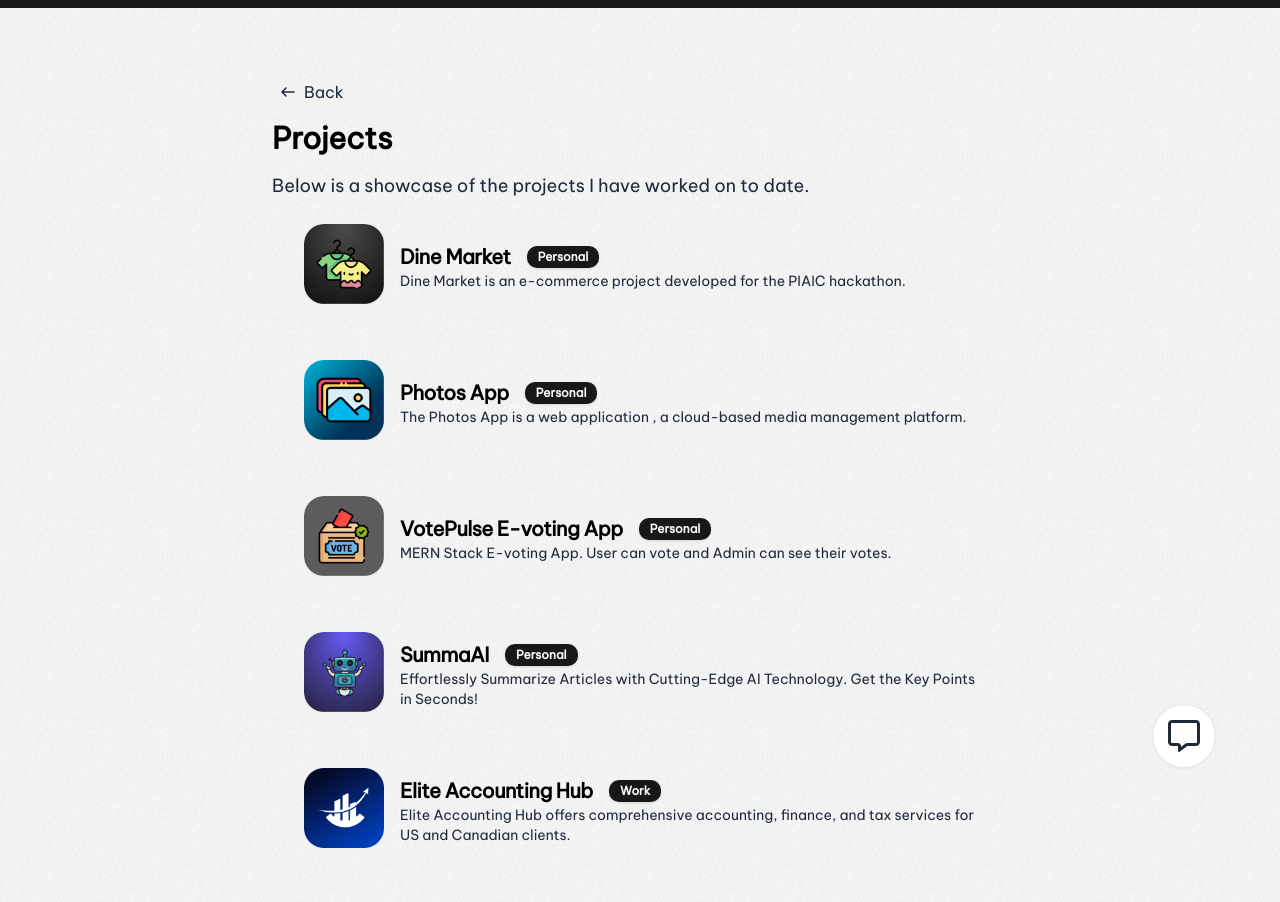
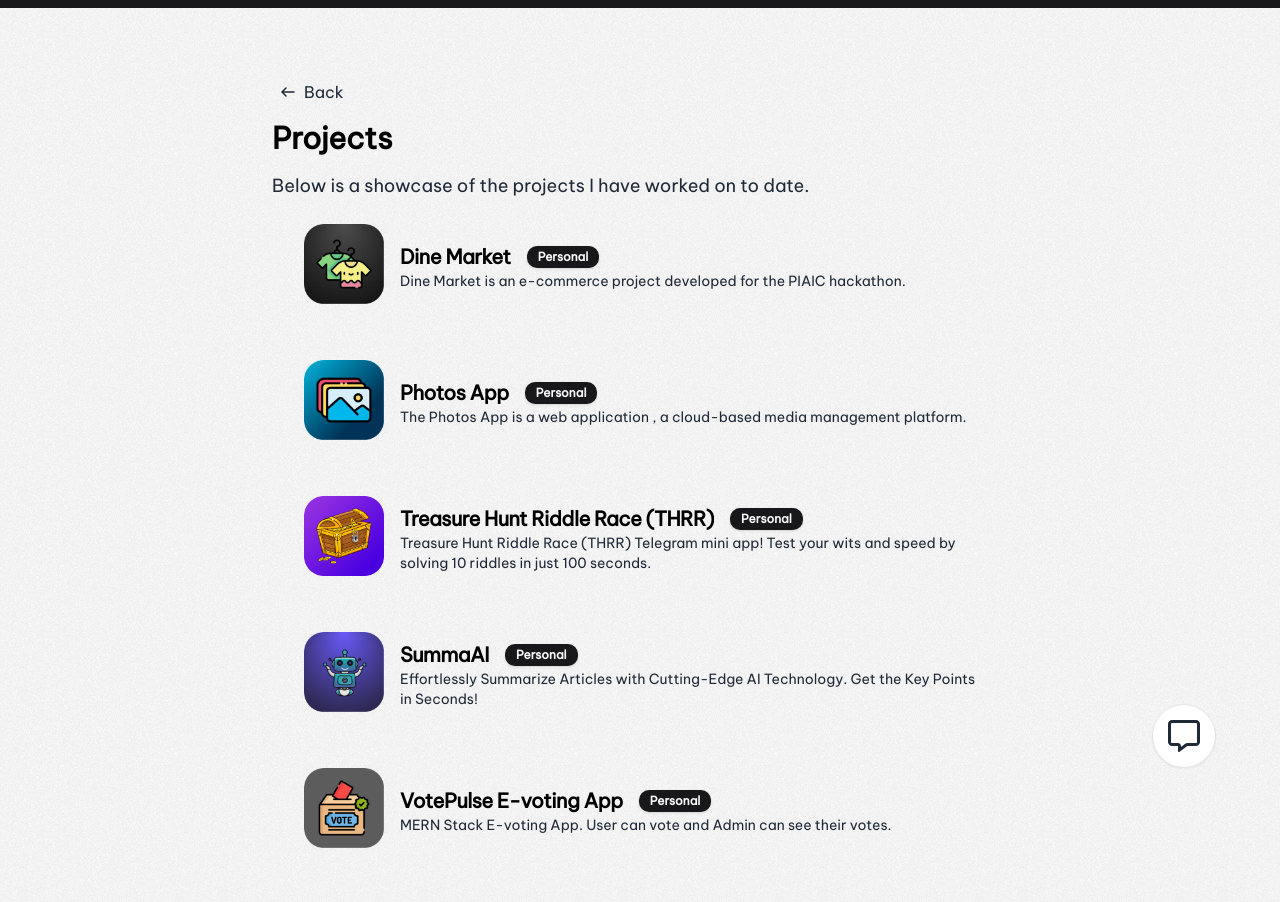
Before and after one commit to MasabBinZia/My-Portfolio-Web, a Next.js app: page /projects in a window 1280 px wide. Shown: the top 902 px of the page. Built offline with nearby package versions, Linux system fonts and the light colour scheme.

Commit message:
thrr project added

```diff
--- a/src/components/project-card.tsx
+++ b/src/components/project-card.tsx
@@ -44,7 +44,7 @@
 
           <div className="w-full">
             <div className="flex gap-4 items-center">
-              <CardTitle className="text-xl font-bold">{title}</CardTitle>
+              <CardTitle className="text-xl font-bold line-clamp-1">{title}</CardTitle>
               {cardType === "normal" ? (
                 <Badge className="mr-20">
                   {isPersonalProject ? "Personal" : "Work"}
@@ -53,34 +53,8 @@
                 <></>
               )}
             </div>
-            <CardDescription className="text-gray-800 dark:text-gray-400 flex justify-between items-center">
-
+            <CardDescription className="text-gray-800 dark:text-gray-400 flex justify-between items-center line-clamp-2">
                 {desc}
-
-
-              {/* <div className="flex items-center justify-end gap-2">
-                <LinkPreview
-                  url={projLink}
-                  className={cn(
-                    buttonVariants({ variant: "link", size: "icon" })
-                  )}
-                >
-                  <LinkIcon className="h-6 w-6" />
-                </LinkPreview>
-                {githubLink ? (
-                  <Link
-                    href={githubLink}
-                    target="_blank"
-                    className={cn(
-                      buttonVariants({ variant: "link", size: "icon" })
-                    )}
-                  >
-                    <GitHubLogoIcon className="h-6 w-6 hover:text-white" />
-                  </Link>
-                ) : (
-                  <></>
-                )}
-              </div> */}
             </CardDescription>
           </div>
         </CardHeader>
--- a/src/data/config.tsx
+++ b/src/data/config.tsx
@@ -18,6 +18,7 @@
   SiClerk,
   SiSanity,
   SiContentful,
+  SiThirdweb,
 } from "react-icons/si";
 import {
   TbBrandNextjs,
@@ -31,7 +32,6 @@
 import { FaHardHat } from "react-icons/fa";
 import { MdEmail } from "react-icons/md";
 import { GiSpring } from "react-icons/gi";
-
 
 import {
   Code,
@@ -53,6 +53,7 @@
 import summaai from "../../public/projects/summaai.jpg";
 import EAH from "../../public/projects/eliteacc.jpg";
 import trumed from "../../public/projects/trumed.jpg";
+import thrr from "../../public/projects/thrr.jpg";
 
 export const projects = {
   title: "Projects",
@@ -64,12 +65,11 @@
       image: dinemarket,
       isPersonalProject: true,
 
-
       description:
         "Dine Market is an e-commerce project developed for the PIAIC hackathon.",
       link: "https://dine-market-ecommerce-web.vercel.app",
       github: "https://github.com/MasabBinZia/DineMarket-Ecommerce-web ",
-      icon:"/icons/dinemarket.png" ,
+      icon: "/icons/dinemarket.png",
       stack: [
         { key: "typescript", element: <SiTypescript className="h-8 w-8" /> },
         { key: "nextjs", element: <TbBrandNextjs className="h-8 w-8" /> },
@@ -114,7 +114,7 @@
         "The Photos App is a web application , a cloud-based media management platform.",
       link: "https://photo-album-cloudinary.vercel.app",
       github: "https://github.com/MasabBinZia/Photo-Album-Cloudinary",
-      icon:"/icons/photoapp.png" ,
+      icon: "/icons/photoapp.png",
       stack: [
         { key: "nextjs", element: <TbBrandNextjs className="h-8 w-8" /> },
         { key: "react", element: <SiReact className="h-8 w-8" /> },
@@ -142,6 +142,49 @@
       ],
     },
     {
+      title: "Treasure Hunt Riddle Race (THRR)",
+      slug: "thrr",
+      image: thrr,
+      isPersonalProject: true,
+
+      description:
+        "Treasure Hunt Riddle Race (THRR) Telegram mini app! Test your wits and speed by solving 10 riddles in just 100 seconds.",
+      link: "t.me/thrr_game_bot/Thrr",
+      github: "https://github.com/MasabBinZia/THRR-telegram-game.git",
+      icon: "/icons/thrr.png",
+      stack: [
+        { key: "react", element: <SiReact className="h-8 w-8" /> },
+        {key: "thirdweb", element: <SiThirdweb className="h-8 w-8" /> },
+        { key: "vite", element: <SiVite className="h-8 w-8" /> },
+        { key: "typescript", element: <SiTypescript className="h-8 w-8" /> },
+        { key: "framermotion", element: <TbBrandFramerMotion className="h-8 w-8" /> },
+        { key: "tailwindcss", element: <SiTailwindcss className="h-8 w-8" /> },
+        { key: "shadcn ui", element: <SiShadcnui className="h-8 w-8" /> },
+      ],
+      caseStudy:
+        "Treasure Hunt Riddle Race (THRR) is a fast-paced Telegram mini-app where users test their problem-solving speed by tackling 10 challenging riddles in under 100 seconds. Correctly answering all riddles earns players 10 tokens, automatically transferred to their wallets. The app features a responsive, intuitive design with real-time feedback, ensuring an engaging and immersive experience.",
+      challenges: [
+        {
+          desc: "Integrating real-time feedback within a 100-second timer without lag or delay.",
+        },
+        {
+          desc: "Implementing secure, real-time token transactions using ThirdWeb for Web3 compatibility.",
+        },
+        {
+          desc: "Achieving seamless UI responsiveness and animations across different devices and screen sizes.",
+        },
+      ],
+      learnings: [
+        {
+          desc: "Enhanced understanding of Web3 authentication and token transfer mechanics with ThirdWeb.",
+        },
+        {
+          desc: "Improved skills in building responsive, user-friendly interfaces with ShadcnUI and Tailwind CSS.",
+        },
+        {
+          desc: "Gained experience in optimizing real-time interactions and animations using Framer Motion and Bun for high-performance applications.",
+        },
+        {
           title: "VotePulse E-voting App",
           slug: "votepulse",
           image: votepulse,
@@ -151,20 +194,26 @@
             "MERN Stack E-voting App. User can vote and Admin can see their votes.",
           link: "https://github.com/MasabBinZia/e-voting-app",
           github: "https://github.com/MasabBinZia/e-voting-app",
-      icon:"/icons/votepulse.png" ,
+          icon: "/icons/votepulse.png",
           stack: [
             { key: "mongodb", element: <DiMongodb className="h-8 w-8" /> },
             { key: "expressjs", element: <SiExpress className="h-8 w-8" /> },
             { key: "react", element: <SiReact className="h-8 w-8" /> },
             { key: "nodejs", element: <IoLogoNodejs className="h-8 w-8" /> },
-        { key: "typescript", element: <SiTypescript className="h-8 w-8" /> },
+            {
+              key: "typescript",
+              element: <SiTypescript className="h-8 w-8" />,
+            },
             {
               key: "tanstack query",
               element: <SiReactquery className="h-8 w-8" />,
             },
             { key: "axios", element: <SiAxios className="h-8 w-8" /> },
             { key: "shadcn ui", element: <SiShadcnui className="h-8 w-8" /> },
-        { key: "tailwindcss", element: <SiTailwindcss className="h-8 w-8" /> },
+            {
+              key: "tailwindcss",
+              element: <SiTailwindcss className="h-8 w-8" />,
+            },
           ],
           caseStudy:
             "The VotePulse E-voting App is a MERN stack application allowing users to vote and admins to view results. Featuring JWT token authentication and role-based authorization, the app ensures secure and streamlined voting. The modern UI/UX, crafted using Shadcn UI, provides an intuitive and engaging experience. For Data Fetching I used Tanstack Query and posting data through axios.",
@@ -177,10 +226,14 @@
             { desc: "Creating a modern and responsive UI/UX with Shadcn UI." },
           ],
           learnings: [
-        { desc: "Enhanced understanding of JWT token-based authentication." },
+            {
+              desc: "Enhanced understanding of JWT token-based authentication.",
+            },
             { desc: "Improved skills in role-based access control." },
             {
               desc: "Developed proficiency in designing modern UI/UX with Shadcn UI.",
+            },
+          ],
         },
       ],
     },
@@ -194,7 +247,7 @@
         "Effortlessly Summarize Articles with Cutting-Edge AI Technology. Get the Key Points in Seconds!",
       link: "https://summa-ai.vercel.app",
       github: "https://github.com/MasabBinZia/SummaAI",
-      icon:"/icons/summaai.png" ,
+      icon: "/icons/summaai.png",
       stack: [
         { key: "nextjs", element: <TbBrandNextjs className="h-8 w-8" /> },
         { key: "react", element: <SiReact className="h-8 w-8" /> },
@@ -228,40 +281,93 @@
         },
       ],
     },
-    // {
+    {
+      title: "VotePulse E-voting App",
+      slug: "votepulse",
+      image: votepulse,
+      isPersonalProject: true,
 
-    // },
+      description:
+        "MERN Stack E-voting App. User can vote and Admin can see their votes.",
+      link: "https://github.com/MasabBinZia/e-voting-app",
+      github: "https://github.com/MasabBinZia/e-voting-app",
+      icon: "/icons/votepulse.png",
+      stack: [
+        { key: "mongodb", element: <DiMongodb className="h-8 w-8" /> },
+        { key: "expressjs", element: <SiExpress className="h-8 w-8" /> },
+        { key: "react", element: <SiReact className="h-8 w-8" /> },
+        { key: "nodejs", element: <IoLogoNodejs className="h-8 w-8" /> },
+        { key: "typescript", element: <SiTypescript className="h-8 w-8" /> },
+        {
+          key: "tanstack query",
+          element: <SiReactquery className="h-8 w-8" />,
+        },
+        { key: "axios", element: <SiAxios className="h-8 w-8" /> },
+        { key: "shadcn ui", element: <SiShadcnui className="h-8 w-8" /> },
+        { key: "tailwindcss", element: <SiTailwindcss className="h-8 w-8" /> },
+      ],
+      caseStudy:
+        "The VotePulse E-voting App is a MERN stack application allowing users to vote and admins to view results. Featuring JWT token authentication and role-based authorization, the app ensures secure and streamlined voting. The modern UI/UX, crafted using Shadcn UI, provides an intuitive and engaging experience. For Data Fetching I used Tanstack Query and posting data through axios.",
 
+      challenges: [
+        { desc: "Implementing secure authentication using JWT tokens." },
+        {
+          desc: "Ensuring role-based authorization for user and admin functionalities.",
+        },
+        { desc: "Creating a modern and responsive UI/UX with Shadcn UI." },
+      ],
+      learnings: [
+        { desc: "Enhanced understanding of JWT token-based authentication." },
+        { desc: "Improved skills in role-based access control." },
+        {
+          desc: "Developed proficiency in designing modern UI/UX with Shadcn UI.",
+        },
+      ],
+    },
 
     //client project
 
     {
-      "title": "Elite Accounting Hub",
-      "slug": "elite-accounting-hub",
-      "image": EAH,
-      "description": "Elite Accounting Hub offers comprehensive accounting, finance, and tax services for US and Canadian clients.",
-      "link": "https://eliteaccountinghub.com",
-      "icon": "/icons/EAH.png",
-      "stack": [
-        { "key": "nextjs", "element": <TbBrandNextjs className="h-8 w-8" /> },
-        { "key": "typescript", "element": <SiTypescript className="h-8 w-8" /> },
-        { "key": "shadcn", "element": <SiShadcnui className="h-8 w-8" /> },
-        { "key": "tailwindcss", "element": <SiTailwindcss className="h-8 w-8" /> },
-        { "key": "sanity", "element": <SiSanity className="h-8 w-8" /> },
-        { "key": "emailjs", "element": <MdEmail className="h-8 w-8" /> }
+      title: "Elite Accounting Hub",
+      slug: "elite-accounting-hub",
+      image: EAH,
+      description:
+        "Elite Accounting Hub offers comprehensive accounting, finance, and tax services for US and Canadian clients.",
+      link: "https://eliteaccountinghub.com",
+      icon: "/icons/EAH.png",
+      stack: [
+        { key: "nextjs", element: <TbBrandNextjs className="h-8 w-8" /> },
+        { key: "typescript", element: <SiTypescript className="h-8 w-8" /> },
+        { key: "shadcn", element: <SiShadcnui className="h-8 w-8" /> },
+        { key: "tailwindcss", element: <SiTailwindcss className="h-8 w-8" /> },
+        { key: "sanity", element: <SiSanity className="h-8 w-8" /> },
+        { key: "emailjs", element: <MdEmail className="h-8 w-8" /> },
       ],
-      "caseStudy": "In this project, my role as a Modern Full-Stack Developer focused on building a marketing website for Elite Accounting Hub using Next.js 13, TypeScript, ShadCN, and Tailwind CSS. I integrated Sanity as the CMS for content management and utilized EmailJS for communication services. Key tasks included creating responsive layouts, optimizing SEO to increase client acquisition, and delivering a smooth and user-friendly experience. By combining design, performance optimization, and content management, I ensured the website effectively communicates the value of Elite Accounting Hub's services.",
+      caseStudy:
+        "In this project, my role as a Modern Full-Stack Developer focused on building a marketing website for Elite Accounting Hub using Next.js 13, TypeScript, ShadCN, and Tailwind CSS. I integrated Sanity as the CMS for content management and utilized EmailJS for communication services. Key tasks included creating responsive layouts, optimizing SEO to increase client acquisition, and delivering a smooth and user-friendly experience. By combining design, performance optimization, and content management, I ensured the website effectively communicates the value of Elite Accounting Hub's services.",
 
-      "challenges": [
-        { "desc": "Building a responsive and visually appealing marketing site." },
-        { "desc": "Incorporating SEO best practices to improve client acquisition." },
-        { "desc": "Managing dynamic content using Sanity and ensuring easy updates." }
+      challenges: [
+        {
+          desc: "Building a responsive and visually appealing marketing site.",
+        },
+        {
+          desc: "Incorporating SEO best practices to improve client acquisition.",
+        },
+        {
+          desc: "Managing dynamic content using Sanity and ensuring easy updates.",
+        },
       ],
-      "learnings": [
-        { "desc": "Enhanced proficiency in Next.js and TypeScript for building marketing websites." },
-        { "desc": "Deepened knowledge in SEO optimization for better search visibility." },
-        { "desc": "Improved experience with CMS integration using Sanity and EmailJS for effective content management." }
-      ]
+      learnings: [
+        {
+          desc: "Enhanced proficiency in Next.js and TypeScript for building marketing websites.",
+        },
+        {
+          desc: "Deepened knowledge in SEO optimization for better search visibility.",
+        },
+        {
+          desc: "Improved experience with CMS integration using Sanity and EmailJS for effective content management.",
+        },
+      ],
     },
     {
       title: "Horsely-World",
@@ -270,7 +376,7 @@
       description:
         "Web 3.0 platform to mint horses genetics data as NFTs & can download them.",
       link: "https://horselyworld.com",
-      icon:"/icons/horsely.png" ,
+      icon: "/icons/horsely.png",
       stack: [
         { key: "javascript", element: <SiJavascript className="h-8 w-8" /> },
         { key: "nextjs", element: <TbBrandNextjs className="h-8 w-8" /> },
@@ -311,7 +417,7 @@
       image: chainverse,
       description: "Engaging static web application of ChainVerse Lab.",
       link: "https://chainvese-website.vercel.app",
-      icon:"/icons/no-img.png" ,
+      icon: "/icons/no-img.png",
       stack: [
         { key: "typescript", element: <SiTypescript className="h-8 w-8" /> },
         { key: "nextjs", element: <TbBrandNextjs className="h-8 w-8" /> },
@@ -354,7 +460,7 @@
       description:
         "Enhancing the frontend using Bootstrap, ReactJS, Ethers JS, Firebase, and Wagmi.",
       link: "https://multisheapmint.web.app",
-      icon:"/icons/sheep2mint.png" ,
+      icon: "/icons/sheep2mint.png",
       stack: [
         { key: "react", element: <SiReact className="h-8 w-8" /> },
         { key: "firebase", element: <RiFirebaseFill className="h-8 w-8" /> },
@@ -403,7 +509,7 @@
       description:
         "Enhance the UI/UX by adding ui components into existing MotorMods site.",
       link: "https://motor-mods.com",
-      icon:"/icons/motormods.png" ,
+      icon: "/icons/motormods.png",
       stack: [
         { key: "react", element: <SiReact className="h-8 w-8" /> },
         { key: "javascript", element: <SiJavascript className="h-8 w-8" /> },
@@ -437,33 +543,43 @@
       ],
     },
     {
-      "title": "Trumed Medical Suppliers",
-      "slug": "trumed-medical-suppliers",
-      "image": trumed,
-      "description": "Trumed Medical Suppliers F.Z.E offers a range of medical gas equipment, oxygen therapy products, and safety storage solutions for hospitals and industries worldwide.",
-      "link": "https://www.trumedmedical.com",
-      "icon": "/icons/trumed.png",
-      "stack": [
-        { "key": "nextjs", "element": <TbBrandNextjs className="h-8 w-8" /> },
-        { "key": "react", "element": <SiReact className="h-8 w-8" /> },
-        { "key": "typescript", "element": <SiTypescript className="h-8 w-8" /> },
-        { "key": "tailwindcss", "element": <SiTailwindcss className="h-8 w-8" /> },
-        { "key": "react-spring", "element": <GiSpring className="h-8 w-8" /> },
-        { "key": "contentful", "element": <SiContentful className="h-8 w-8" /> },
-        { "key": "emailjs", "element": <MdEmail className="h-8 w-8" /> }
+      title: "Trumed Medical Suppliers",
+      slug: "trumed-medical-suppliers",
+      image: trumed,
+      description:
+        "Trumed Medical Suppliers F.Z.E offers a range of medical gas equipment, oxygen therapy products, and safety storage solutions for hospitals and industries worldwide.",
+      link: "https://www.trumedmedical.com",
+      icon: "/icons/trumed.png",
+      stack: [
+        { key: "nextjs", element: <TbBrandNextjs className="h-8 w-8" /> },
+        { key: "react", element: <SiReact className="h-8 w-8" /> },
+        { key: "typescript", element: <SiTypescript className="h-8 w-8" /> },
+        { key: "tailwindcss", element: <SiTailwindcss className="h-8 w-8" /> },
+        { key: "react-spring", element: <GiSpring className="h-8 w-8" /> },
+        { key: "contentful", element: <SiContentful className="h-8 w-8" /> },
+        { key: "emailjs", element: <MdEmail className="h-8 w-8" /> },
       ],
-      "caseStudy": "In this project, I worked as a Modern Full-Stack Developer to create a marketing website for Trumed Medical Suppliers F.Z.E. The website was built using Next.js 13, React 18, TypeScript, and Tailwind CSS, with animations powered by React Spring. I integrated Contentful for content management and EmailJS for communication. The website is fully responsive and delivers an engaging, interactive experience for showcasing Trumed’s extensive product range. Performance optimization, SEO improvements, and enhancing user engagement were key priorities to ensure the site effectively promotes the brand.",
+      caseStudy:
+        "In this project, I worked as a Modern Full-Stack Developer to create a marketing website for Trumed Medical Suppliers F.Z.E. The website was built using Next.js 13, React 18, TypeScript, and Tailwind CSS, with animations powered by React Spring. I integrated Contentful for content management and EmailJS for communication. The website is fully responsive and delivers an engaging, interactive experience for showcasing Trumed’s extensive product range. Performance optimization, SEO improvements, and enhancing user engagement were key priorities to ensure the site effectively promotes the brand.",
 
-      "challenges": [
-        { "desc": "Creating a visually appealing and responsive site for a global medical supplier." },
-        { "desc": "Integrating React Spring for smooth animations and interactions." },
-        { "desc": "Ensuring content management flexibility using Contentful." }
+      challenges: [
+        {
+          desc: "Creating a visually appealing and responsive site for a global medical supplier.",
+        },
+        {
+          desc: "Integrating React Spring for smooth animations and interactions.",
+        },
+        { desc: "Ensuring content management flexibility using Contentful." },
       ],
-      "learnings": [
-        { "desc": "Gained deeper experience in using React Spring for creating dynamic user interfaces." },
-        { "desc": "Enhanced my skills in content management with Contentful." },
-        { "desc": "Refined best practices for building SEO-friendly marketing websites." }
-      ]
+      learnings: [
+        {
+          desc: "Gained deeper experience in using React Spring for creating dynamic user interfaces.",
+        },
+        { desc: "Enhanced my skills in content management with Contentful." },
+        {
+          desc: "Refined best practices for building SEO-friendly marketing websites.",
+        },
+      ],
     },
     {
       title: "BITXCELS",
@@ -471,7 +587,7 @@
       image: bitxcles,
       description: "Welcome to Bitxcels, where innovation meets excellence.",
       link: "https://bitxcels.com",
-      icon:"/icons/no-img.png" ,
+      icon: "/icons/no-img.png",
       stack: [
         { key: "javascript", element: <SiJavascript className="h-8 w-8" /> },
         { key: "nextjs", element: <TbBrandNextjs className="h-8 w-8" /> },
```
Also changed, not shown: src/views/projects.tsx (+5 -3 lines), public/icons/thrr.png (added), 1 other file (tests, documents, lock files or other folders). Lines whose indentation alone changed are shown as unchanged.
